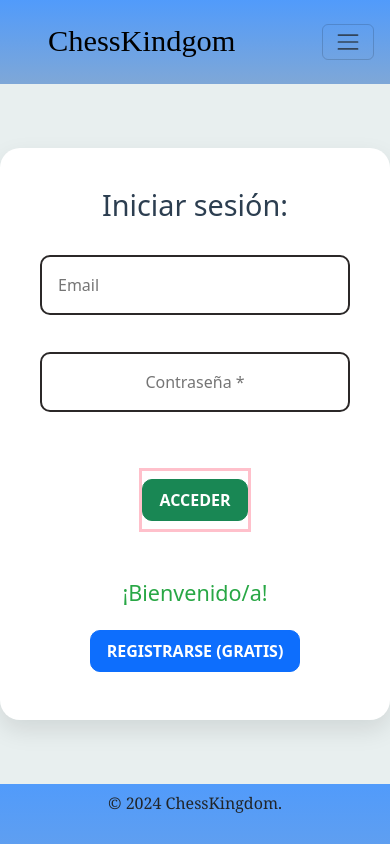
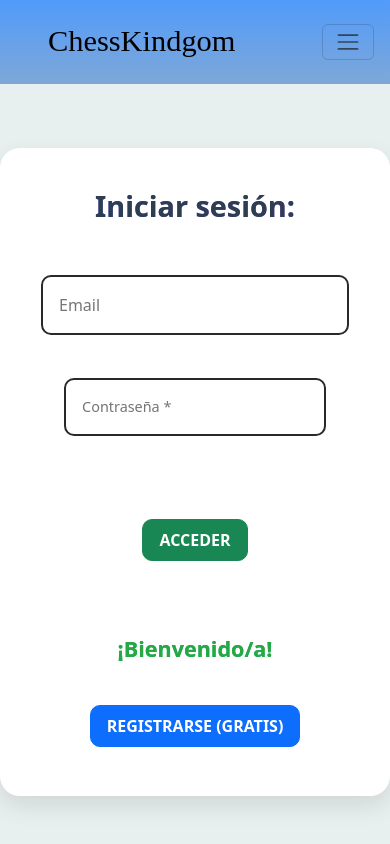
Before and after one commit to KingLear90/UTN-Final, a React (Vite) app in the folder front/: page /signin in a window 390 px wide. Shown: the top 844 px of the page. Built offline with nearby package versions, Linux system fonts and the light colour scheme; a web font is replaced by a local one.

Commit message:
some updates for resp design

```diff
--- a/front/src/App.css
+++ b/front/src/App.css
@@ -5,7 +5,7 @@
   justify-content: center;
   min-height: 100vh;
   width: 100%;
-  margin: 0 auto;
+  margin: 0;
 }
 
 .App .productsContainer {
@@ -14,11 +14,32 @@
   flex-direction: column;
   justify-content: center;
   min-height: 90vh;
-  width: 50%;
+  width: 90%;
+  max-width: 1200px;
   margin: 0 auto;
+  padding: 1rem;
 }
 
 #root {
   margin: 0 auto;
   text-align: center;
+  width: 100%;
 }
+
+@media screen and (min-width: 768px) {
+  .App .productsContainer {
+      width: 80%;
+  }
+}
+
+@media screen and (min-width: 1024px) {
+  .App .productsContainer {
+      width: 70%;
+  }
+}
+
+@media screen and (min-width: 1440px) {
+  .App .productsContainer {
+      width: 60%;
+  }
+}
--- /dev/null
+++ b/front/src/Pages/Login/Login.css
@@ -0,0 +1,64 @@
+.formLayout {
+    background: white;
+    border-radius: 20px;
+    padding: 2.5rem;
+    width: 100%;
+    max-width: 450px;
+    box-shadow: 0 10px 25px rgba(0,0,0,0.1);
+    margin: 4rem auto;
+  }
+
+.formTitle {
+    color: #2c3e50;
+    font-size: 1.8rem;
+    text-align: center;
+    margin-bottom: 2rem;
+}
+
+.loginInput,
+.registerInput {
+    width: 100%;
+    padding: 1rem;
+    margin-bottom: 1.5rem;
+    text-align: center;;
+    border: 2px solid #2b2828;
+    border-radius: 10px;
+    transition: border-color 0.3s ease;
+}
+
+.loginInput:focus,
+.registerInput:focus {
+    border-color: #3498db;
+    outline: none;
+}
+
+.btn {
+    width: 100%;
+    padding: 1rem;
+    margin: 0.5rem 0;
+    border-radius: 10px;
+    font-weight: bold;
+    transition: transform 0.2s;
+}
+
+.btn:hover {
+    transform: translateY(-2px);
+}
+
+.thanksMsg {
+    text-align: center;
+    color: #28a745;
+    margin: 1rem 0;
+}
+
+@media (min-width: 480px) {
+    .formTitle {
+        font-size: 1.8rem;
+    }
+}
+
+@media (min-width: 768px) {
+    .formLayout {
+        width: 50%;
+    }
+}
--- a/front/src/Pages/Products/Products.css
+++ b/front/src/Pages/Products/Products.css
@@ -12,9 +12,8 @@
     align-items: center;
     background: #dbcdd3;
     border: 2px solid #ddd;
-    width: 25rem;
-    height: 26rem;
-    box-sizing: content-box;
+    width: 21em;
+    min-height: fit-content;
     border-radius: 8px;
     padding: 15px;
     margin: 15px 0;
@@ -23,17 +22,24 @@
 
 .button-group {
     position: absolute;
-    top: 13rem;
-    right: 10px;
     display: flex;
-    gap: 8px;
+    flex-direction: column;
+    top: 12em;
+    right: 1em;
+    display: flex;
+    row-gap: 8px;
+
 }
-
+.product-card .MuiIconButton-root {
+    color: #079c34;
+    transition: transform 0.3s ease-in-out;
+}
 
 .product-card .MuiIconButton-root:hover {
   color: red;
   background-color: rgba(255, 255, 255, 1);
   transform: scale(1.1);
+
 }
 
 .product-card img {
@@ -60,9 +66,12 @@
     font-style: italic;
 }
 
-
-
 @media screen and (max-width: 768px) {
+    .button-group {
+        top: 10em;
+        right: 5px;
+        gap: 4px;
+    }
     .product-card {
         width: 20rem;
         height: 22rem;
@@ -75,6 +84,9 @@
 }
 
 @media screen and (max-width: 480px) {
+    .button-group {
+        transform: scale(0.9);
+    }
     .product-card {
         width: 15rem;
         height: 20rem;
--- a/front/src/Pages/SignUp/SignUp.css
+++ b/front/src/Pages/SignUp/SignUp.css
@@ -1,62 +1,123 @@
 .formLayout {
-    background: rgba(3, 3, 3, 0.735);
+    background: linear-gradient(135deg, rgba(255, 255, 255, 0.9), rgba(255, 255, 255, 0.8));
+    backdrop-filter: blur(10px);
+    border-radius: 15px;
+    padding: 2.5rem;
+    box-shadow: 0 8px 32px rgba(78, 13, 218, 0.15);
+    width: 90%;
+    max-width: 480px;
+    margin: 2rem auto;
     display: flex;
     flex-direction: column;
     align-items: center;
+    gap: 1.2rem;
+    border: 1px solid rgba(255, 255, 255, 0.3);
+  }
+
+  .formTitle {
+    background: linear-gradient(45deg, #6366f1, #a855f7);
+    -webkit-background-clip: text;
+    background-clip: text;
+    color: transparent;
+    font-size: 1.8rem;
     text-align: center;
-    padding: 1.5em;
-    min-height: 50vh;
-    max-width: fit-content;
+    margin-bottom: 1rem;
+    font-weight: bold;
   }
 
   .alertForm {
-    color: whitesmoke;
-    font-size: 0.8rem;
-    font-style: italic;
-    margin: 0.3em;
+    color: #6366f1;
+    font-size: 0.9rem;
+    text-align: center;
+    margin-bottom: 1rem;
   }
 
 .registerInput {
-    border: 2px solid #5f8ecf;
-    border-radius: 0.4em;
-    width: 18.7em;
-    margin: 0.8em auto;
-    text-align: center;
+    max-width: 85%;
+    padding: 5px;
+    margin: 0 auto;
+    border: 2px solid #e0e0e0;
+    border-radius: 8px;
+    font-size: 0.9rem;
+    transition: all 0.3s ease;
+    background: rgba(255, 255, 255, 0.9);
 }
 
-select {
-    margin-bottom: 0.8em;
+.registerInput:focus {
+    outline: none;
+    border-color: #a855f7;
+    box-shadow: 0 0 15px rgba(168, 85, 247, 0.2);
+    max-width: 88%;
+}
+
+  .error {
+    color: #ef4444;
+    font-size: 0.85rem;
+    margin-top: 4px;
+  }
+
+  .registerBtn {
+    background: linear-gradient(45deg, #6366f1, #a855f7) !important;
+    color: white !important;
+    border: none !important;
+    transition: transform 0.3s ease !important;
+  }
+
+  .registerBtn:hover {
+    transform: translateY(-2px);
+    box-shadow: 0 5px 15px rgba(99, 102, 241, 0.4) !important;
+  }
+
+  .thanksMsg {
+    background: linear-gradient(45deg, #22c55e, #10b981);
+    -webkit-background-clip: text;
+    background-clip: text;
+    color: transparent;
+    font-weight: bold;
+    text-align: center;
+    margin-top: 1rem;
+  }
+
+  /* Responsive Design */
+  @media (max-width: 768px) {
+    .formLayout {
+      width: 95%;
+      padding: 1.5rem;
     }
 
     .formTitle {
-    color: whitesmoke;
+      font-size: 1.5rem;
     }
 
-.contact {
-    margin-top: 0.5em;
-}
-
-.formButtonContainer {
-    display: flex;
-    flex-direction: column;
-    border: 3px solid pink;
-    align-items: center;
-    margin: 0.5em auto;
-    gap: 0.5em;
-}
-
-.thanksMsg {
-    color: #5fcf5f;
-}
-
-@media (min-width: 480px) {
-    .formTitle {
-        font-size: 1.8rem;
+    .registerInput {
+      padding: 10px;
     }
   }
 
-@media (min-width: 768px) {
+  @media (max-width: 480px) {
     .formLayout {
-        width: 50%;
+      width: 100%;
+      padding: 1rem;
+      margin: 1rem auto;
+    }
+
+    .registerBtn {
+      min-width: 160px !important;
     }
   }
+
+  /* Animación de entrada */
+  @keyframes fadeIn {
+    from {
+      opacity: 0;
+      transform: translateY(20px);
+    }
+    to {
+      opacity: 1;
+      transform: translateY(0);
+    }
+  }
+
+  .formLayout {
+    animation: fadeIn 0.5s ease-out;
+  }
--- a/front/src/components/Cards/Cards.css
+++ b/front/src/components/Cards/Cards.css
@@ -1,87 +1,69 @@
 .card-container {
-    display: flex;
-    flex-direction: column;
-    width: 85%;
-    align-items: center;
-    margin-left: auto;
-    margin-right: auto;
+    display: grid;
+    grid-template-columns: repeat(auto-fit, minmax(250px, 1fr));
+    gap: 2em;
+    width: 90%;
+    max-width: 1200px;
+    margin: 0 auto;
+    padding: 1rem;
 }
 
 .imgs {
-    height: 120px;
-    width: 250px;
+    width: 100%;
+    height: 150px;
 }
 
 .cardItem {
-    display:flex;
+    display: flex;
     flex-direction: column;
     background: linear-gradient(180deg,#648de1, #ffffff);
     align-items: center;
-    margin-left:auto;
-    margin-right: auto;
     width: 250px;
-    height: 360px;
-    row-gap: em;
+    height: 400px;
     border-radius: 8px;
-    margin-bottom: 2em;
+    margin: 0 auto;
     box-shadow: 2px 2px 8px 1px dimgrey;
-    padding-top: 0.5em;
+    padding: 0.5em;
 }
 
 .card-Descrip {
-    display: flex;
     font-size: 1rem;
     font-weight: 400;
-    font-style: 'Karla';
+    font-family: 'Karla', sans-serif;
     text-align: center;
-    margin-left: auto;
-    margin-right: auto;
-    width: 250px;
+    width: 100%;
+    height: 120px;
     margin-top: 0.8em;
-    padding: 0 3px;
+    padding: 0 0.5em;
 }
 
 .learn-btn {
-    background: linear-gradient(180deg,#4070d2, #c5cfe4);
-    color: rgb(5, 3, 3);
-    font-family:'Montserrat';
+    background-color: #000000;
+    color: #ffffff;
+    border: none;
+    border-radius: 5px;
+    padding: 0.5em 1em;
+    font-size: 1rem;
     font-weight: 600;
-    text-shadow: 0px 1px 3px white;
-    justify-content: center;
-    box-shadow: 2px 2px 0px 0px black;
-    border-radius: 0.7em;
-    height: 2em;
-    margin-top: 0.5em;
-    margin-bottom: 0.3em;
+    cursor: pointer;
+    transition: background-color 0.3s ease;
+    margin-bottom: 1em;
 }
 
-.learn-btn:hover {
-    background: linear-gradient(180deg,#0c317a, #4070d2);
-    box-shadow: none;
-    text-shadow: none;
-    color: white;
-}
-
-.notif {
-    display: flex;
-    justify-content: center;
-    color: #0ea849f2;
-        animation-name: change-size;
-        animation-duration: 1s;
-        animation-iteration-count: 2;
-}
-
-@keyframes change-size {
-        0% {font-size: 14px}
-        50% {font-size: 16px}
-        100% {font-size: 14px}
-}
-
-@media screen and (min-width: 733px) {
+@media screen and (max-width: 480px) {
     .card-container {
-            flex-direction: row;
-            flex-wrap: wrap;
-            gap: 0.1em;
+        grid-template-columns: 1fr;
     }
 
+    .cardItem {
+        width: 100%;
+        max-width: 250px;
+        height: auto;
+        min-height: 380px;
+    }
+
+    .imgs {
+        width: 100%;
+        max-width: none;
+    }
 }
--- a/front/src/styles/styles.css
+++ b/front/src/styles/styles.css
@@ -11,4 +11,4 @@
 @import url('/CKReact/CKReact/src/styles/Products.css');
 @import url('/CKReact/CKReact/src/styles/SignIn.css');
 @import url('/CKReact/CKReact/src/styles/SignUp.css');
-@import url('/CKReact/CKReact/src/styles/Training.css');
+@import url('/CKReact/CKReact/src/styles/MatePractice.css');
```
Also changed, not shown: front/src/Pages/Gallery/Gallery.css (+5 -3 lines), front/src/components/BestMoveApi/Learn.css (+52 -101 lines), front/src/components/Training/MatePractice.css (+19 -0 lines), front/src/components/ChessboardInterface/ChessboardInterface.css (added). Lines whose indentation alone changed are shown as unchanged.
